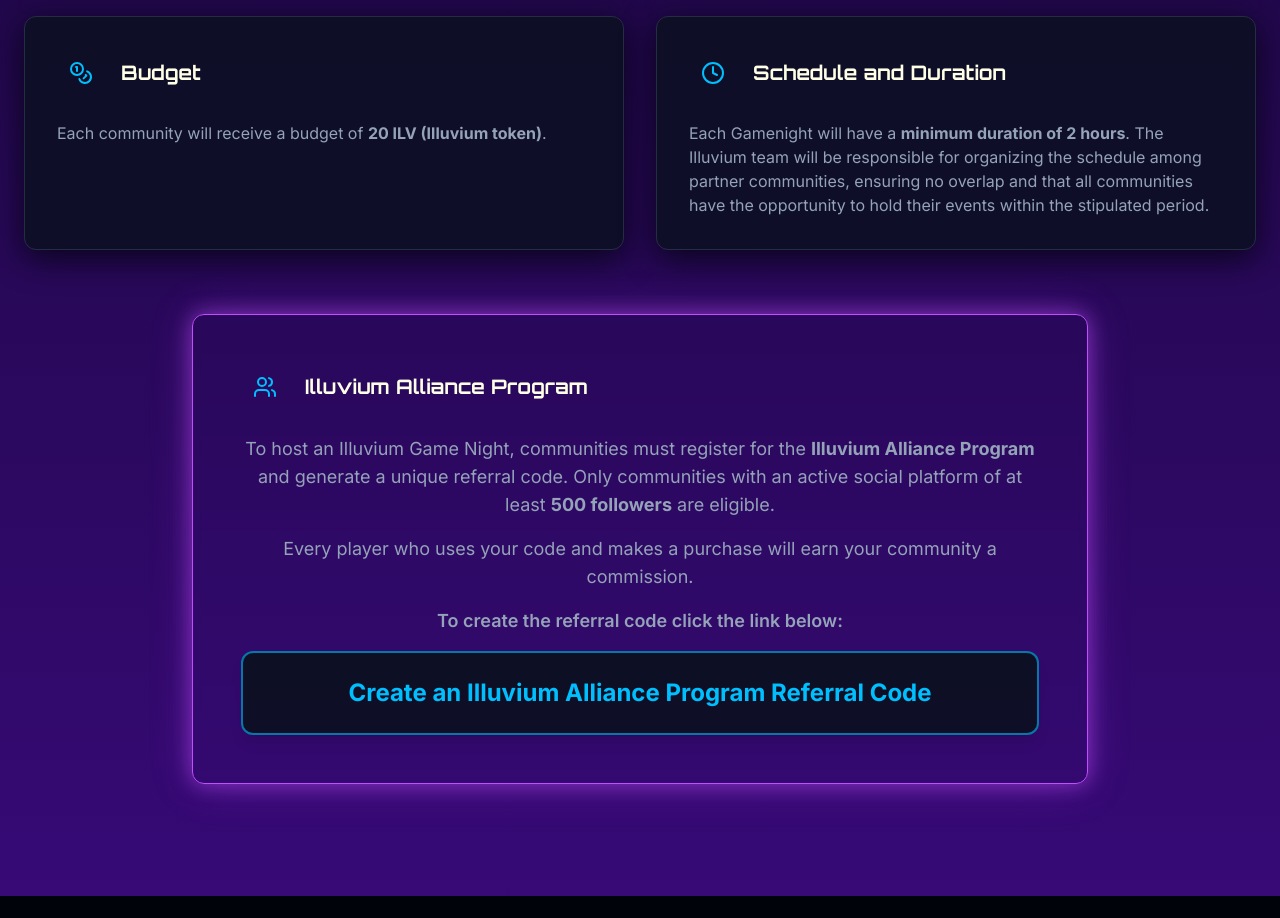
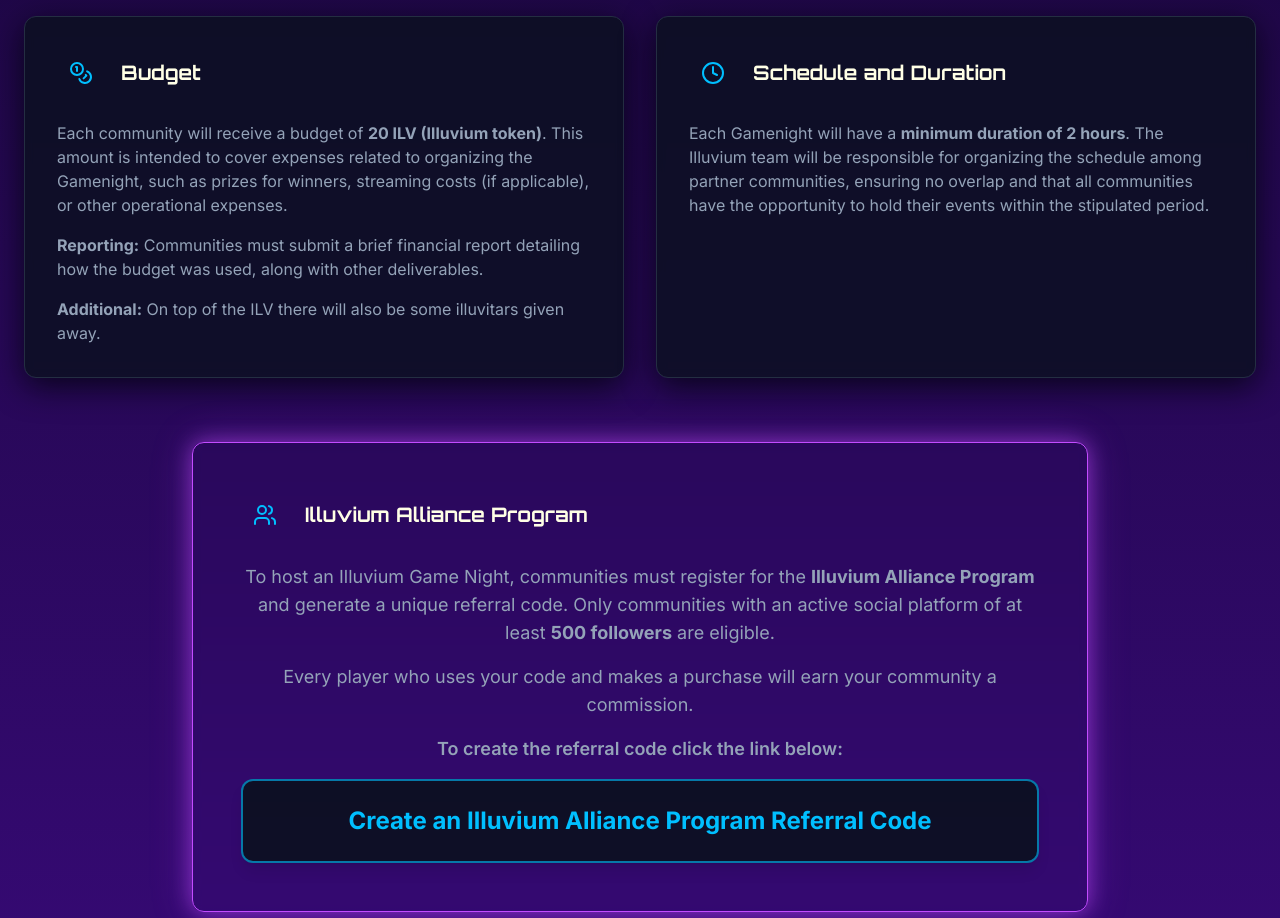
Before and after one commit to Filo-ILV/illuvium-gamenight, a React (Vite) app: page / in a window 1280 px wide. Shown: the part 1380-2298 px from the top of the page. Before the commit the page ends 2276 px from the top, so only its background shows below. Built offline with nearby package versions, Linux system fonts and the light colour scheme; the HTML template or start-up script is replaced by a standard one.

Commit message:
Reverted to commit 41627939c140b0b0e9cb1d7f0deb973049c99832

```diff
--- a/src/components/gamenight-overview.tsx
+++ b/src/components/gamenight-overview.tsx
@@ -109,7 +109,9 @@ export function GamenightOverview() {
             title="Budget"
             icon={<Coins className="w-6 h-6" />}
           >
-            <p>Each community will receive a budget of <strong>20 ILV (Illuvium token)</strong>.</p>
+            <p>Each community will receive a budget of <strong>20 ILV (Illuvium token)</strong>. This amount is intended to cover expenses related to organizing the Gamenight, such as prizes for winners, streaming costs (if applicable), or other operational expenses.</p>
+            <p><strong>Reporting:</strong> Communities must submit a brief financial report detailing how the budget was used, along with other deliverables.</p>
+            <p><strong>Additional:</strong> On top of the ILV there will also be some illuvitars given away.</p>
           </InfoCard>
 
           <InfoCard
```
